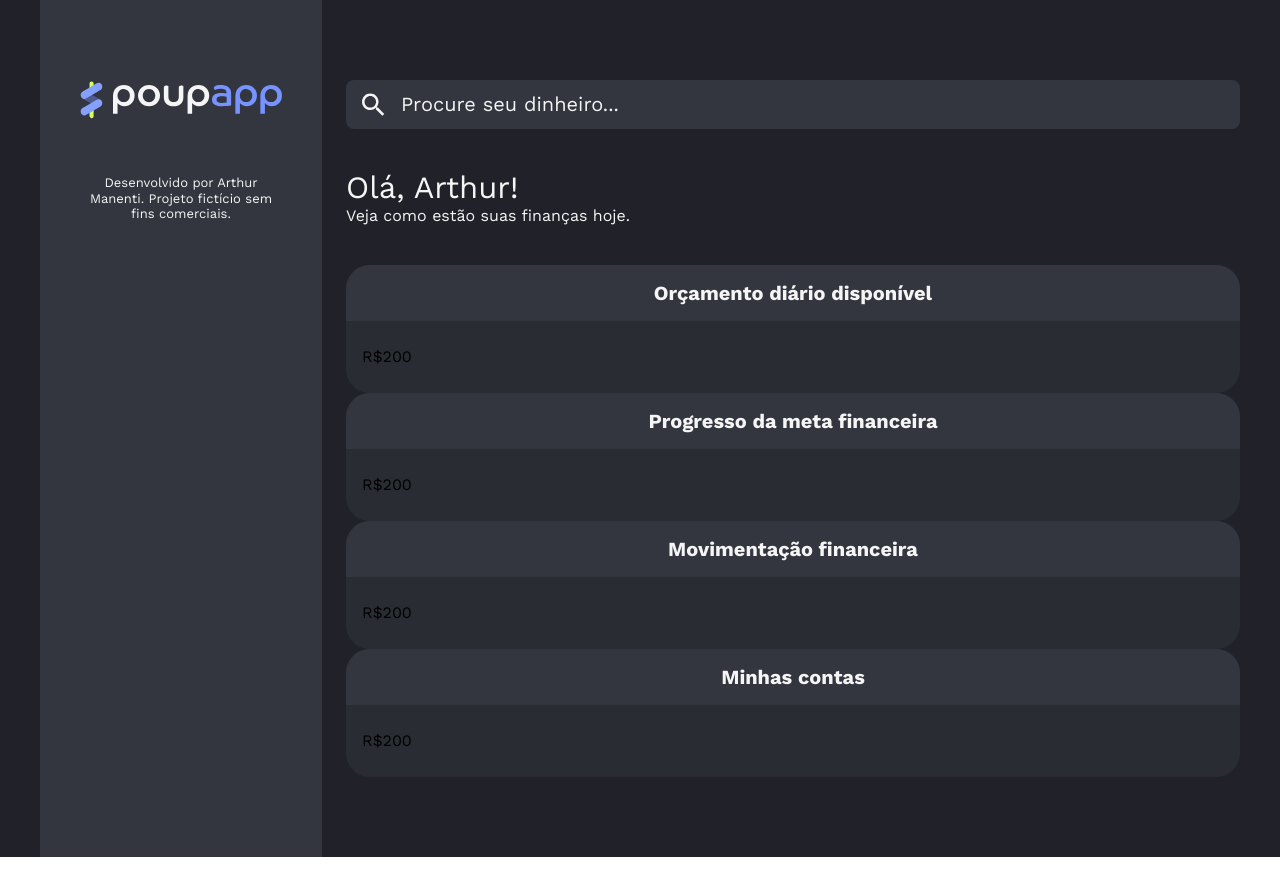
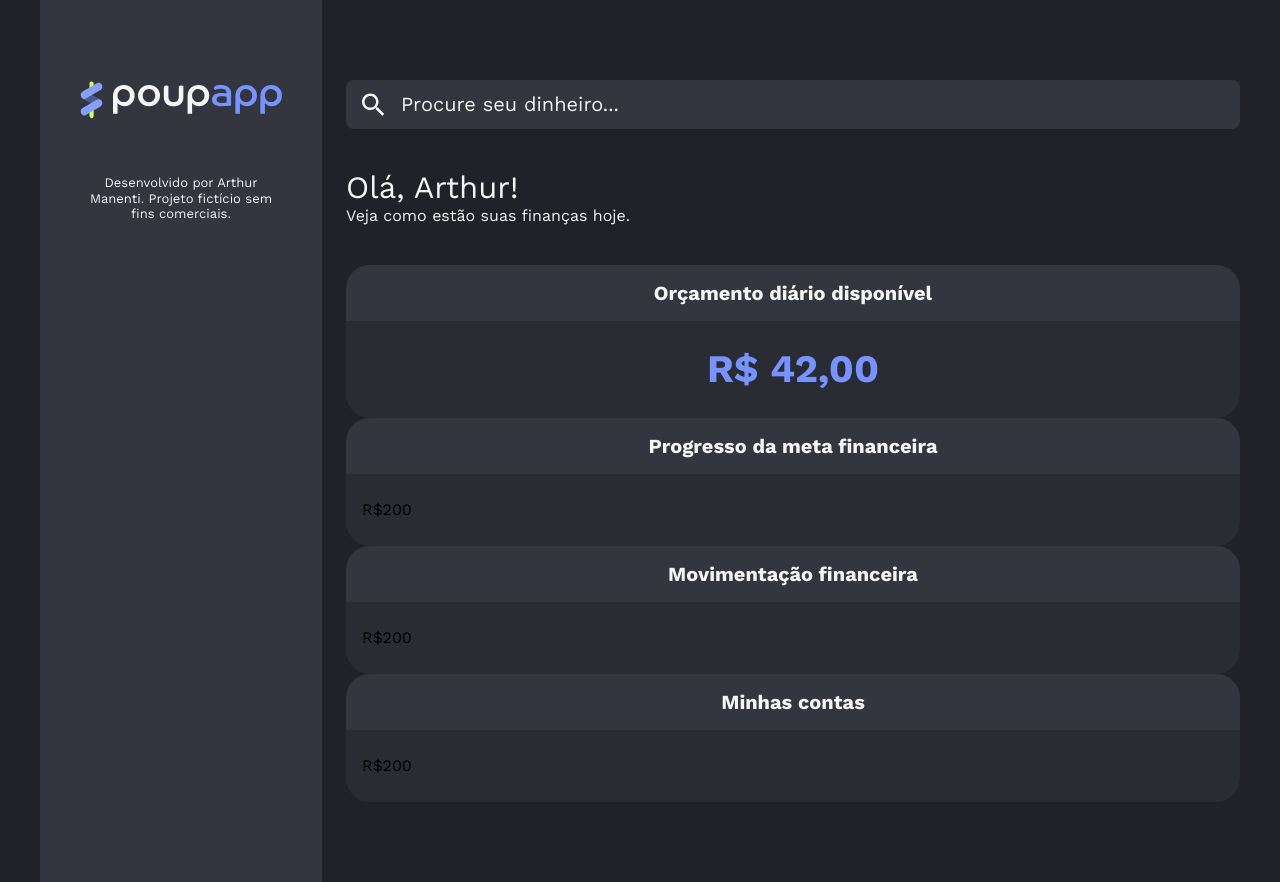
Before and after one commit to noname697/PoupApp-React, a React (Vite) app: page / in a window 1280 px wide. Before the commit the page ends 857 px from the top, so only its background shows below. Built offline with nearby package versions, Linux system fonts and the light colour scheme.

Commit message:
Criando primeiro Card

```diff
--- a/src/App.jsx
+++ b/src/App.jsx
@@ -1,6 +1,7 @@
 import { Aside } from "./components/Aside";
 import Card from "./components/Card";
 import { Container } from "./components/Container";
+import { DailyBudget } from "./components/DailyBudget";
 import { Main } from "./components/Main";
 import { SearchInput } from "./components/SearchInput";
 import { Typography } from "./components/Typography";
@@ -19,7 +20,9 @@
           <section>
             <Card>
               <Card.Header>Orçamento diário disponível</Card.Header>
-              <Card.Body>R$200</Card.Body>
+              <Card.Body>
+                <DailyBudget value={42} />
+              </Card.Body>
             </Card>
             <Card>
               <Card.Header>Progresso da meta financeira</Card.Header>
--- /dev/null
+++ b/src/components/DailyBudget/index.jsx
@@ -0,0 +1,12 @@
+const formatter = new Intl.NumberFormat("pt-BR", {
+  style: "currency",
+  currency: "BRL",
+});
+
+export const DailyBudget = ({ value }) => {
+  return (
+    <p className="m-0 text-primary-highlight font-bold text-[39px] leading-[125%] text-center">
+      {formatter.format(value)}
+    </p>
+  );
+};
```
